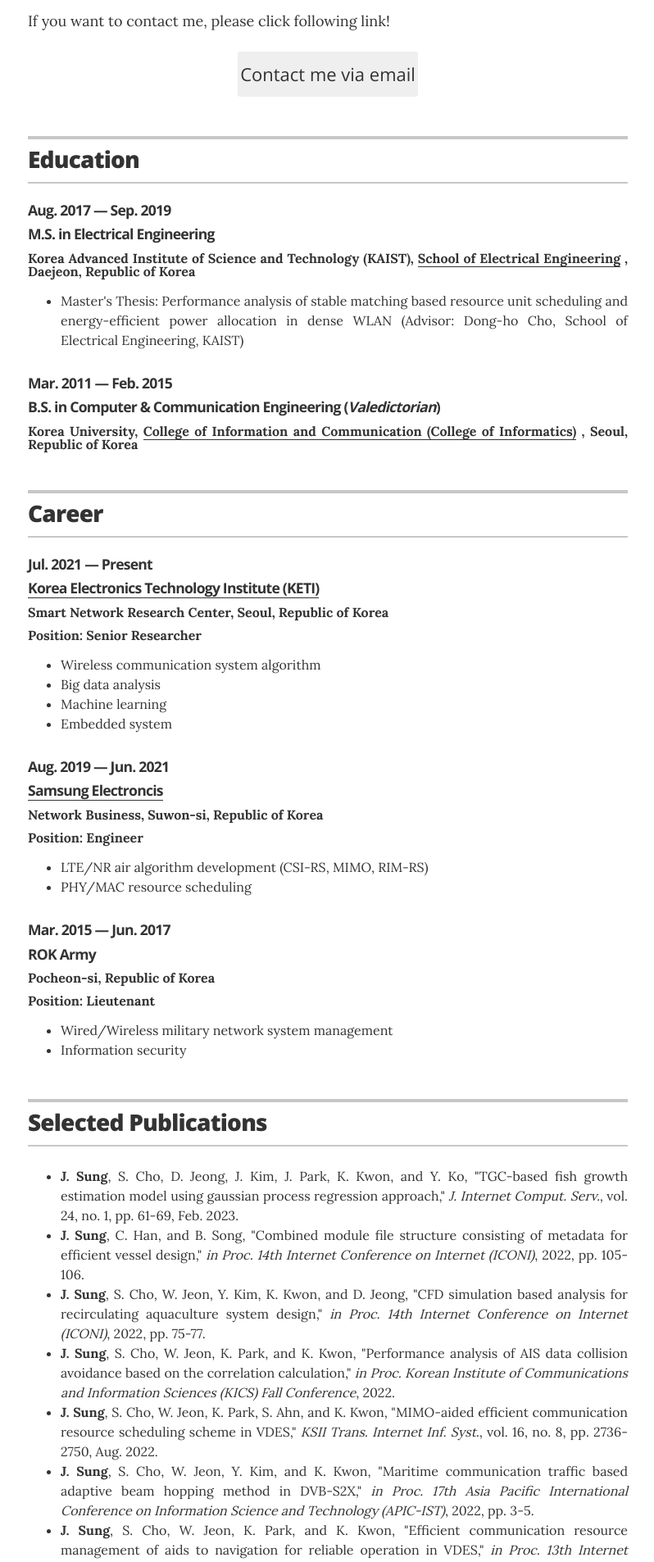
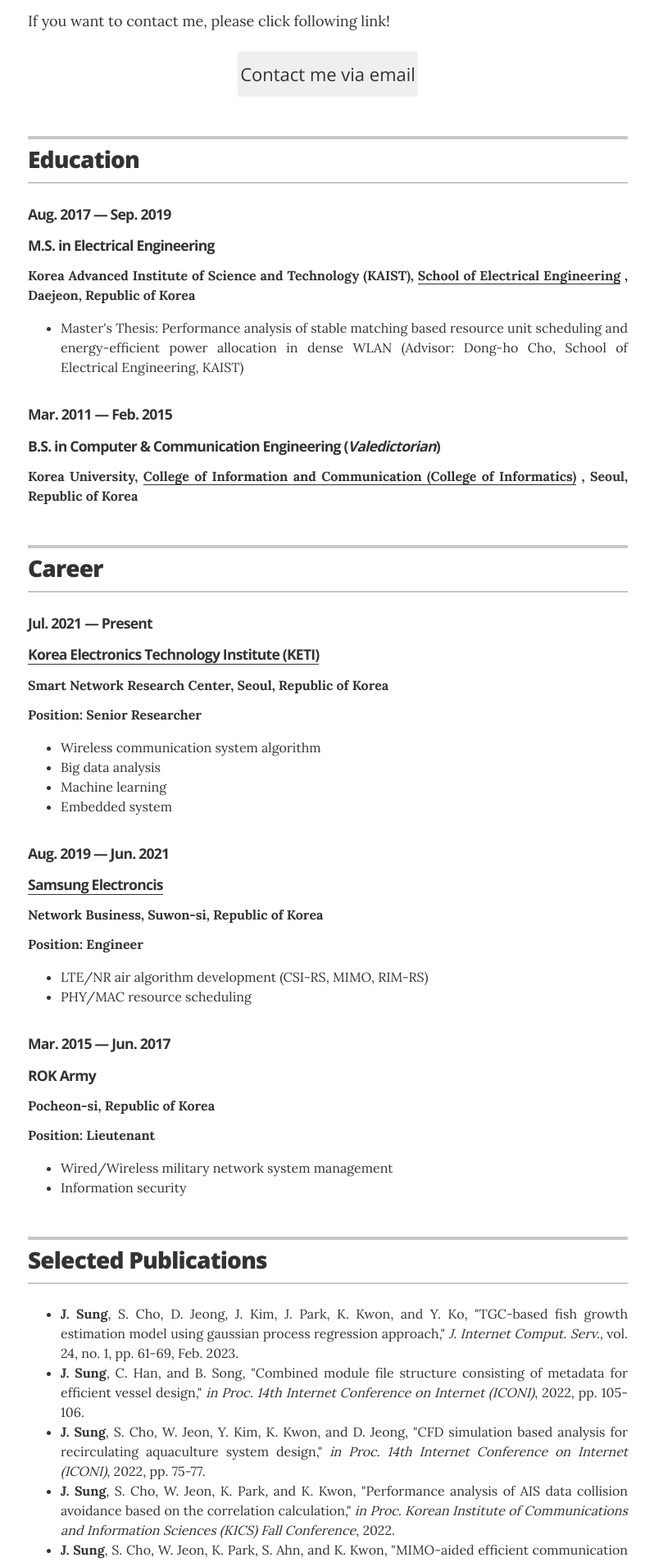
Before and after one commit to friendlyvillain/digital_cv, a Jekyll site: the page built from index.html, in a window 1280 px wide. Shown: the part 414-2320 px from the top of the page at 82% size, without its empty margins (240-1038 px from the left). Built offline with Jekyll 4.4.1, drawn with Linux system fonts in a browser that asks for light colours.

Commit message:
line-height rev

```diff
--- a/_sass/_resume.scss
+++ b/_sass/_resume.scss
@@ -154,7 +154,7 @@
     &.award-title {
       font-size: 0.9rem;
     }
-    //text-align:justify
+    //text-align:justify;
   }
 
   .resume-item-title,
@@ -171,7 +171,8 @@
         color: #9c9c9c;
       }
     }
-    text-align:justify
+    line-height: 1.5;
+    text-align:justify;
   }
 
   .resume-item-copy { margin: .75rem 0 0; }
```
